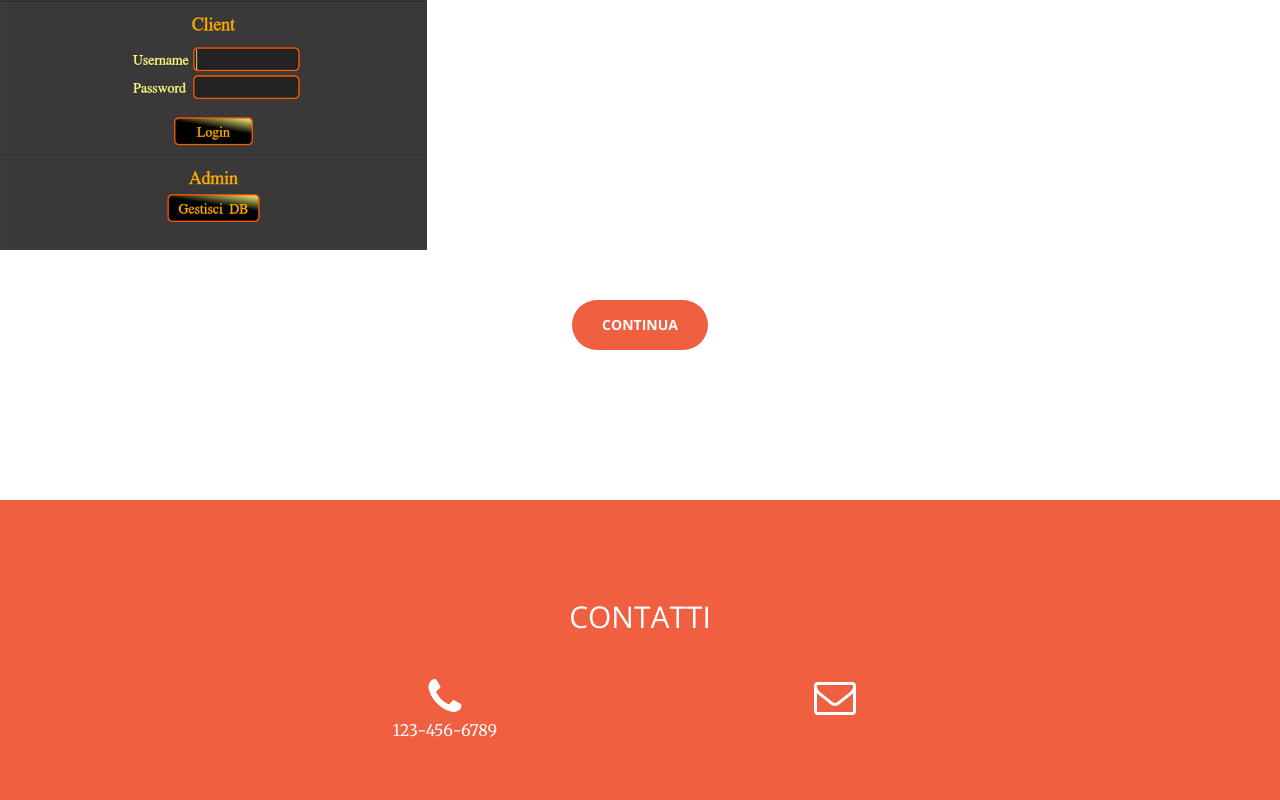
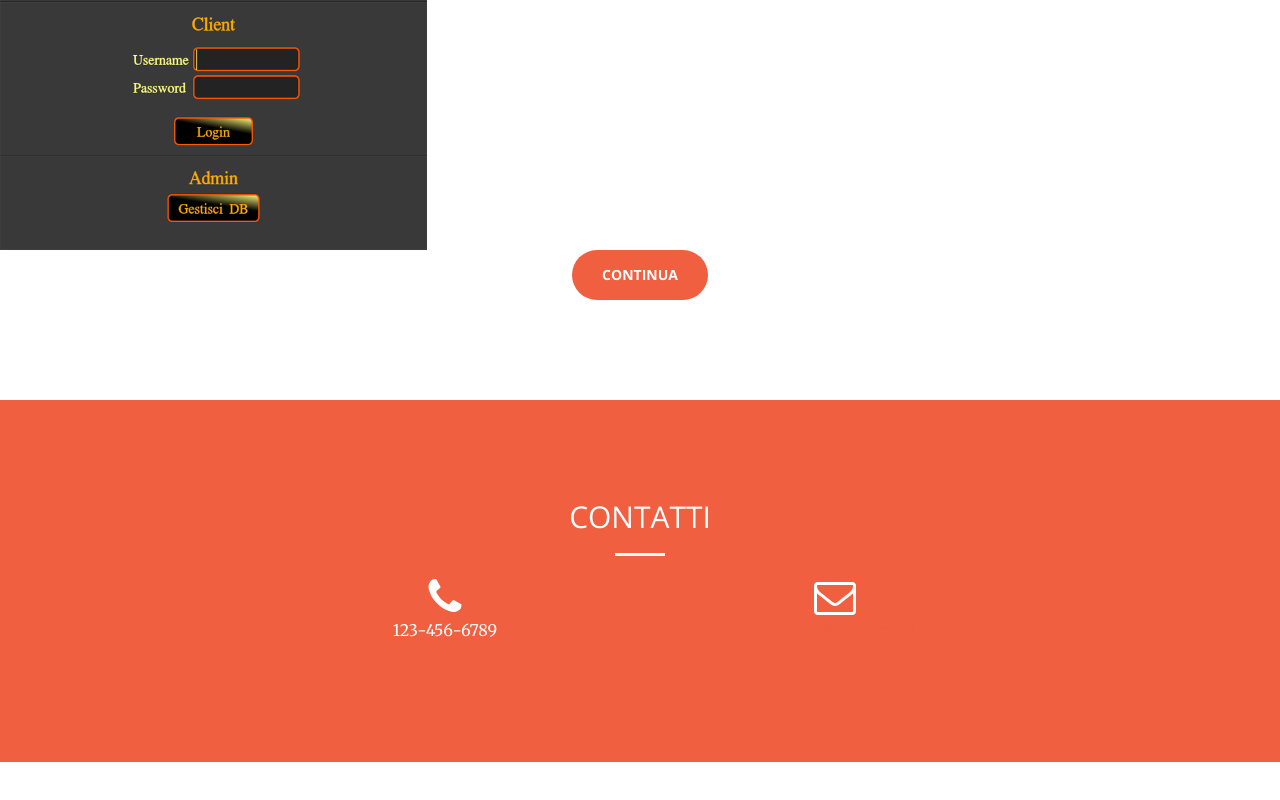
Before and after one commit to marcomak91/marcomak91.github.io, a website: page index.html in a window 1280 px wide. Shown: the part 1811-2611 px from the top of the page. After the commit the page ends 2573 px from the top, so only its background shows below. Drawn offline with nearby package versions, Linux system fonts and the light colour scheme.

Commit message:
Update index.html

```diff
--- a/index.html
+++ b/index.html
@@ -165,13 +165,11 @@
                 </div>
             </div>
         </div>
-        <aside>
         <div class="container text-center">
             <div class="call-to-action">
                 <a href="#contact" class="btn btn-primary btn-xl page-scroll">Continua</a>
             </div>
         </div>
-    </aside>
     </section>
 
     <section class="bg-primary" id="contact">
@@ -179,7 +177,7 @@
             <div class="row">
                 <div class="col-lg-8 col-lg-offset-2 text-center">
                     <h2 class="section-heading">CONTATTI</h2>
-                    <hr class="primary">
+                    <hr class="light">
                 </div>
                 <div class="col-lg-4 col-lg-offset-2 text-center">
                     <i class="fa fa-phone fa-3x wow bounceIn"></i>
```
